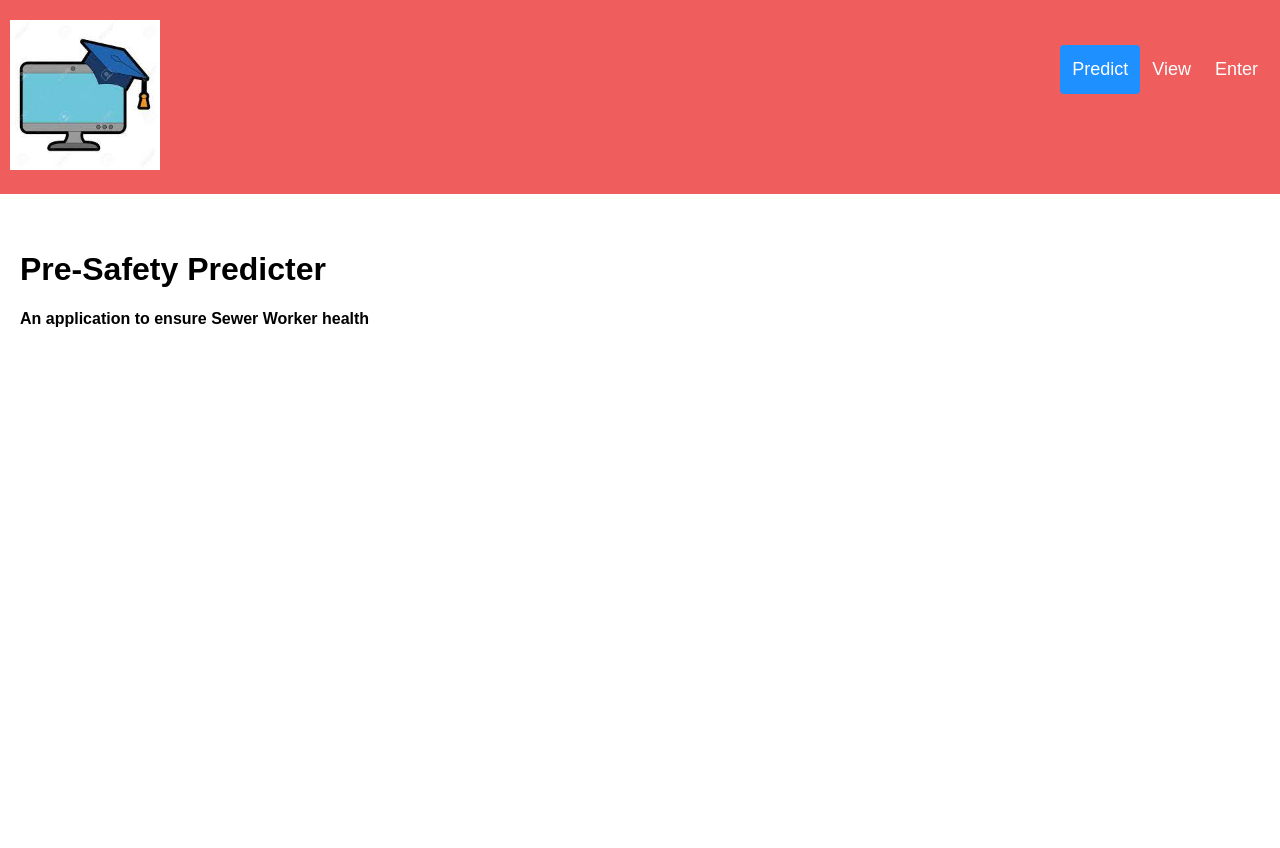
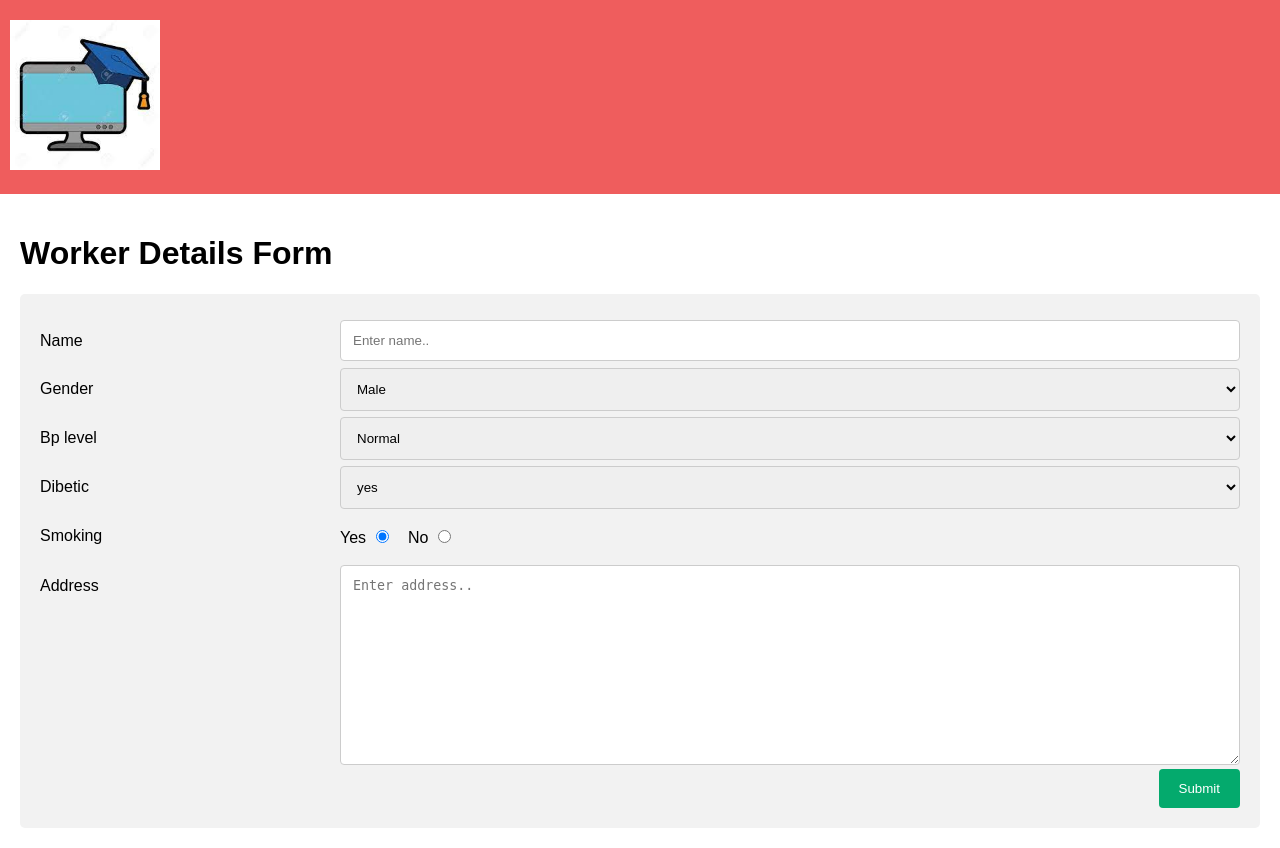
Before and after one commit to AryaMS2000/finalpr0ject, a Flask app: page /enter in a window 1280 px wide. Before the commit the page ends 327 px from the top, so only its background shows below. Run offline with Flask 2, Linux system fonts and the light colour scheme; some libraries are stand-ins or nearby versions.

Commit message:
Update enter.html

```diff
--- a/templates/enter.html
+++ b/templates/enter.html
@@ -2,86 +2,173 @@
 <html>
 <head>
 <meta name="viewport" content="width=device-width, initial-scale=1">
-<title>Pre-Safety Predicter</title>
+
+<title>Pre-Safety Predicter </title>
+
 <style>
-* {box-sizing: border-box;}
+* {
+  box-sizing: border-box;
+}
+
 
 body {
   margin: 0;
   font-family: Arial, Helvetica, sans-serif;
 }
+input[type=text], select, textarea {
+  width: 100%;
+  padding: 12px;
+  border: 1px solid #ccc;
+  border-radius: 4px;
+  resize: vertical;
+}
 
+label {
+  padding: 12px 12px 12px 0;
+  display: inline-block;
+}
 .header {
   overflow: hidden;
   background-color: #ef5d5d;
   padding: 20px 10px;
 }
 
-.header a {
-  float: left;
+input[type=submit] {
+  background-color: #04AA6D;
   color: white;
-  text-align: center;
-  padding: 12px;
-  text-decoration: none;
-  font-size: 18px;
-  line-height: 25px;
+  padding: 12px 20px;
+  border: none;
   border-radius: 4px;
+  cursor: pointer;
+  float: right;
 }
 
- .header a.logo {
-  /* font-size: 25px;
-  font-weight: bold; */
-  border-radius: 50%;
-  display: block;
-  margin-left: 100px;
+input[type=submit]:hover {
+  background-color: #45a049;
 }
 
-.header a:hover {
-  background-color: #ddd;
-  color: black;
+.containers {
+  border-radius: 5px;
+  background-color: #f2f2f2;
+  padding: 20px;
 }
 
-.header a.active {
-  background-color: dodgerblue;
-  color: white;
+.col-25 {
+  float: left;
+  width: 25%;
+  margin-top: 6px;
 }
 
-.header-right {
-  float: right;
-  margin-top: 25px;
+.col-75 {
+  float: left;
+  width: 75%;
+  margin-top: 6px;
 }
 
-@media screen and (max-width: 500px) {
-  .header a {
-    float: none;
-    display: block;
-    text-align: left;
-  }
+/* Clear floats after the columns */
+.row:after {
+  content: "";
+  display: table;
+  clear: both;
+}
 
-  .header-right {
-    float: none;
+/* Responsive layout - when the screen is less than 600px wide, make the two columns stack on top of each other instead of next to each other */
+@media screen and (max-width: 600px) {
+  .col-25, .col-75, input[type=submit] {
+    width: 100%;
+    margin-top: 0;
   }
 }
+
 </style>
 </head>
 <body>
+    <div align-content="center" class="header">
 
-<div class="header">
-  <!-- <a href="#default" class="logo">CompanyLogo</a> -->
-  <img src="static\logo.jpg" width="150" height="150">
-  <div class="header-right">
-    <a class="active" href="/predict">Predict</a>
-    <a href="/view">View</a>
-    <a href="/enter">Enter</a>
-  </div>
+      <a href='/'> <img src="static\logo.jpg" width="150" height="150" alt="Go to home"/></a>
+
+      </div>
+      <div style="padding:20px">
+<h1>Worker Details Form</h1>
+
+
+<div class="containers">
+  <form method = 'post' action="/enter">
+
+    <div class="row">
+      <div class="col-25">
+        <label for="fname"> Name</label>
+      </div>
+      <div class="col-75">
+        <input type="text" id="name" name="name" placeholder="Enter name..">
+      </div>
+    </div>
+    <div class="row">
+      <div class="col-25">
+        <label for="gender">Gender</label>
+      </div>
+      <div class="col-75">
+        <select id="gender" name="gender">
+          <option value="male">Male</option>
+          <option value="female">Female</option>
+
+        </select>
+      </div>
+    </div>
+    <div class="row">
+        <div class="col-25">
+          <label for="bp">Bp level </label>
+        </div>
+        <div class="col-75">
+          <select id="Bp" name="bp">
+            <option value="normal">Normal</option>
+            <option value="abnormal">Abnorml</option>
+
+          </select>
+        </div>
+      </div>
+      <div class="row">
+        <div class="col-25">
+          <label for="diabetic">Dibetic</label>
+        </div>
+        <div class="col-75">
+          <select id="diabetic" name="diabetic">
+            <option value="yes">yes</option>
+            <option value="no">no</option>
+
+          </select>
+        </div>
+      </div>
+
+
+      <div class="row">
+        <div class="col-25">
+          <label for="smoking">Smoking</label>
+        </div>
+        <div class="col-75">
+            <label  >Yes
+                <input type="radio" name="radio" value="yes" checked>
+
+              </label>
+              <label >No
+                <input type="radio" name="radio" value="no">
+                <!-- <span class="check"></span> -->
+              </label>
+        </div>
+      </div>
+    <div class="row">
+      <div class="col-25">
+        <label for="address">Address</label>
+      </div>
+      <div class="col-75">
+        <textarea id="address" name="address" placeholder="Enter address.." style="height:200px"></textarea>
+      </div>
+    </div>
+    <div class="row">
+      <input type="submit" value="Submit">
+    </div>
+  </form>
 </div>
-
-<div style="padding-left:20px">
-  <br><br>
-  <h1>Pre-Safety Predicter </h1>
-  <h4>An application to ensure Sewer Worker health</h4>
-
 </div>
-
 </body>
 </html>
```
